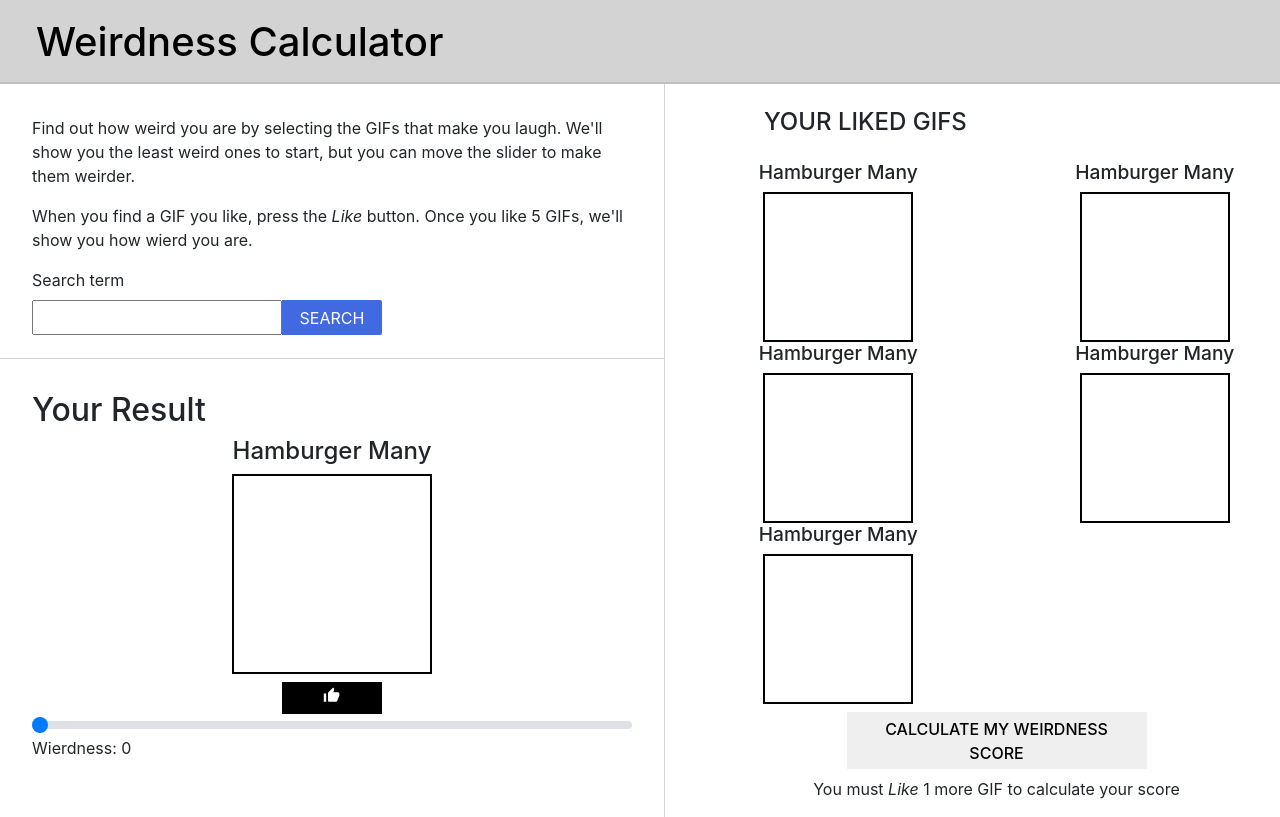
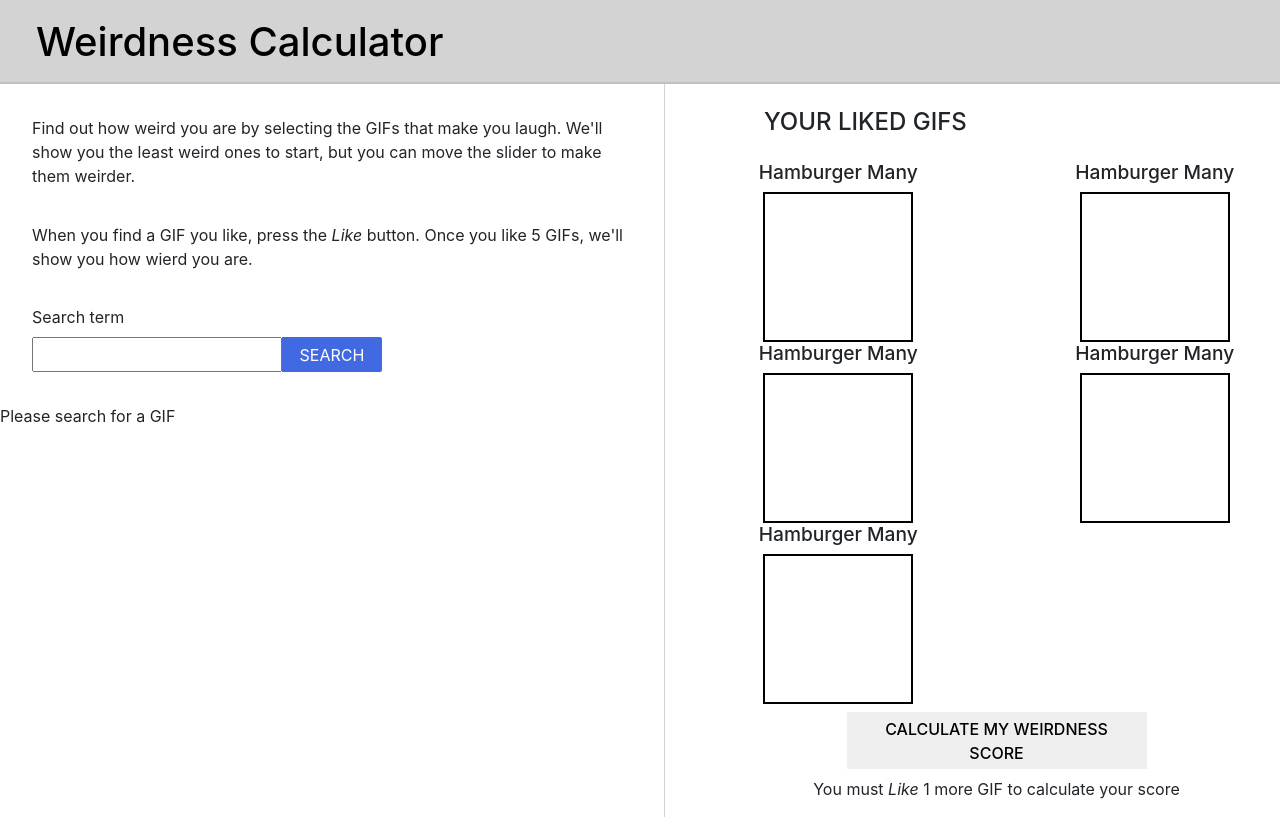
Before and after one commit to TishG/weirdness-calculator, a React (Create React App) app: page / in a window 1280 px wide. Shown: the top 817 px of the page. Built offline with nearby package versions, Linux system fonts and the light colour scheme.

Commit message:
connect redux to Result component, add result data to Result component

```diff
--- a/src/components/Result/Result.css
+++ b/src/components/Result/Result.css
@@ -15,7 +15,7 @@
   font-size: 2em;
 }
 
-.img-will-go-here {
+img {
   width: 200px;
   height: 200px;
   border: 2px solid black;
@@ -24,6 +24,10 @@
 
 .gif-result {
   text-align: center;
+  display: flex;
+  flex-direction: column;
+  justify-content: center;
+  align-items: center;
 }
 
 .gif-result h1 {
--- a/src/components/Result/Result.js
+++ b/src/components/Result/Result.js
@@ -1,18 +1,26 @@
-import React from "react";
+import React, { useState } from "react";
+import { connect } from "react-redux";
 import "./Result.css";
 
-const Result = () => {
+const Result = ({ result, loading }) => {
+  const [weirdness, setWeirdness] = useState(0);
+  if (result.length) {
+    console.log(result[0].data[0].images.downsized_medium.url);
+  }
   const handleChange = e => {
-    console.log(e.target.value);
+    setWeirdness(e.target.value);
+    console.log("RANGE VALUE", weirdness);
   };
+  const renderResult = () => {
+    if (result.length) {
+      const title = result[0].data[0].title;
+      const image = result[0].data[0].images.downsized_medium.url;
       return (
         <div className="result container">
           <h1 className="title">Your Result</h1>
           <div className="gif-result">
-        <h1>Hamburger Many</h1>
-        {/* img will go here */}
-        <div className="img-will-go-here"></div>
-        {/* img will go here */}
+            <h1>{title}</h1>
+            <img src={image} alt={title} />
             <button>
               <ion-icon name="thumbs-up" className="thumbs-up"></ion-icon>
             </button>
@@ -22,14 +30,30 @@ const Result = () => {
             className="custom-range"
             min="0"
             max="10"
+            value={weirdness}
             step="1"
-        value="0"
-        id="customRange2"
+            id="weirdness"
             onChange={e => handleChange(e)}
           ></input>
-      <label htmlFor="wierdness">Wierdness: 0</label>
+          <label htmlFor="wierdness">Wierdness: {weirdness}</label>
         </div>
       );
+    }
+    if (result.length < 1) {
+      return <p>Please search for a GIF</p>;
+    }
+    if (loading) {
+      return <p>Loading...</p>;
+    }
+  };
+  return renderResult();
 };
 
-export default Result;
+const mapStateToProps = state => {
+  return {
+    result: state.result,
+    loading: state.loading
+  };
+};
+
+export default connect(mapStateToProps)(Result);
```
Lines whose indentation alone changed are shown as unchanged.
